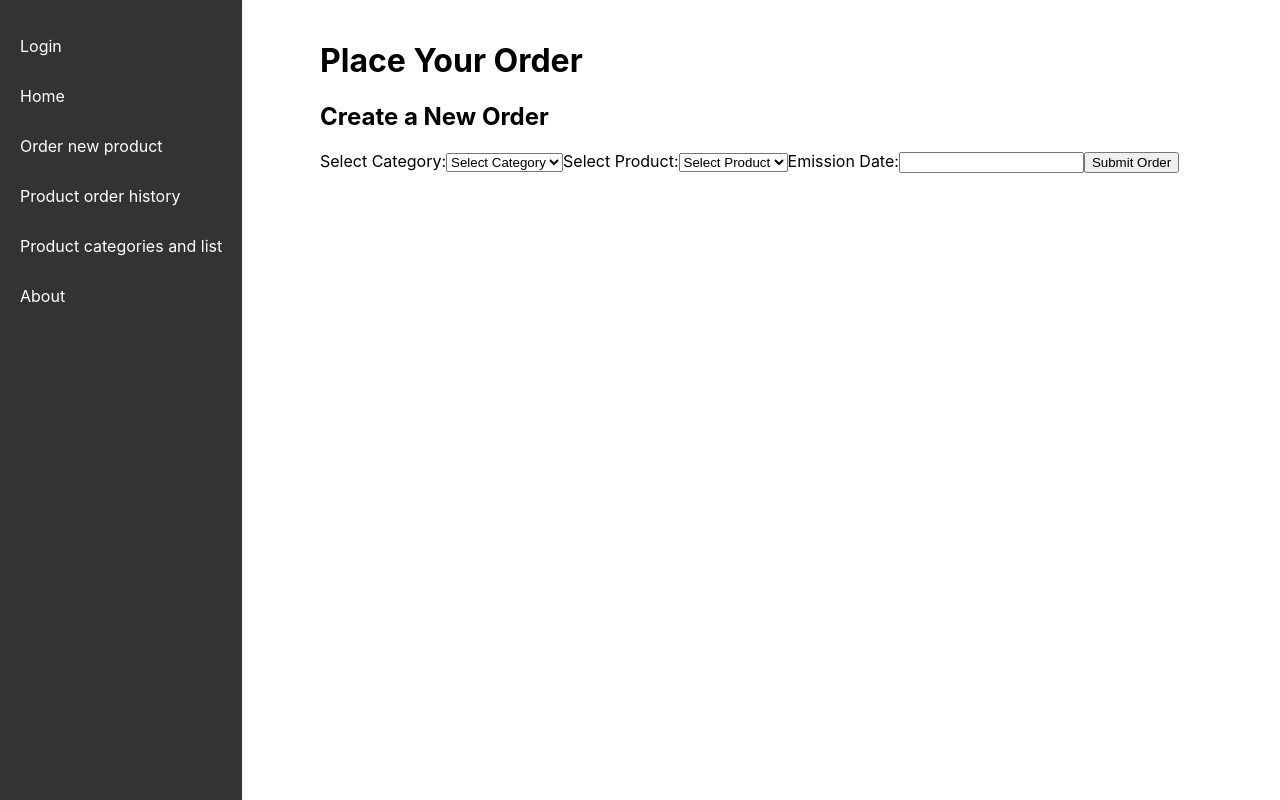
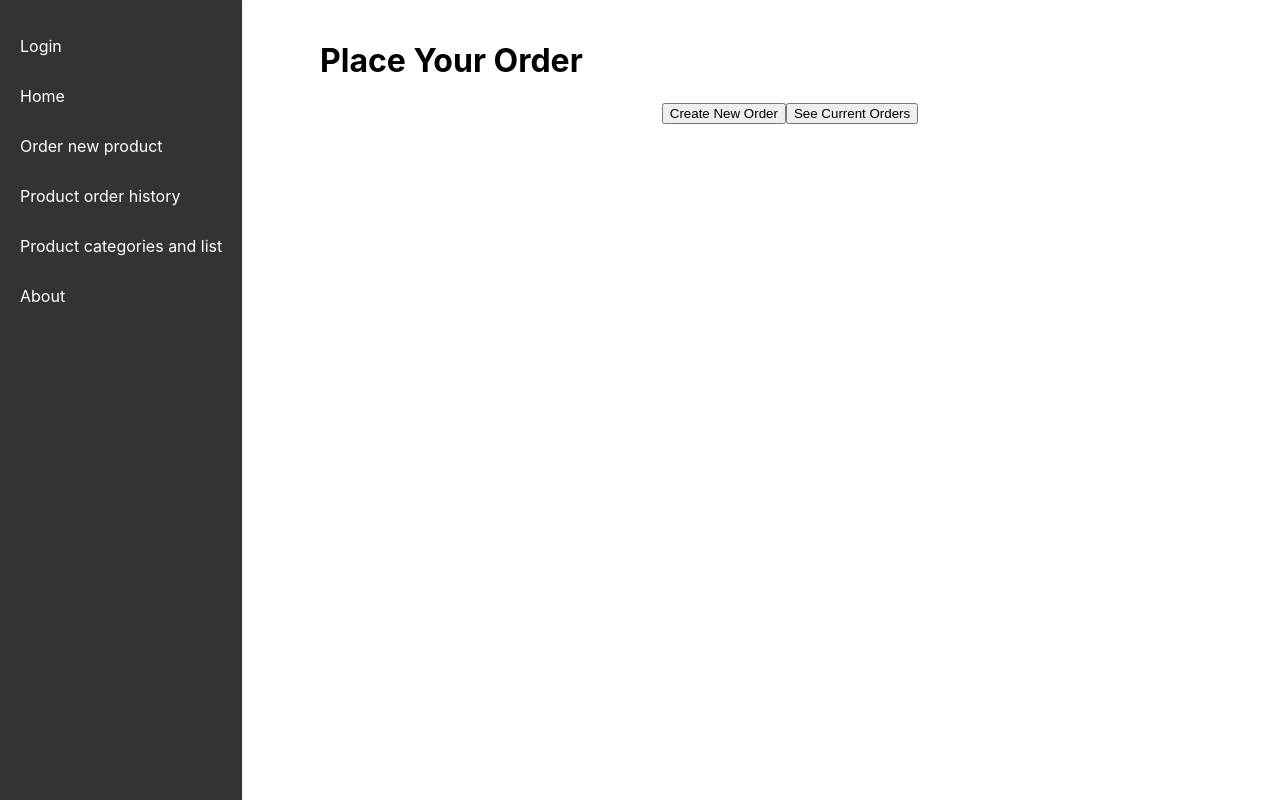
Before and after one commit to Makarovsky2222/groceries_shop_ITC, a React (Create React App) app in the folder arun-shop/: page /order in a window 1280 px wide. Built offline with nearby package versions, Linux system fonts and the light colour scheme.

Commit message:
refactored Order component

```diff
--- a/arun-shop/package.json
+++ b/arun-shop/package.json
@@ -3,11 +3,15 @@
   "version": "0.1.0",
   "private": true,
   "dependencies": {
+    "@reduxjs/toolkit": "^2.0.1",
     "@testing-library/jest-dom": "^5.17.0",
     "@testing-library/react": "^13.4.0",
     "@testing-library/user-event": "^13.5.0",
+    "bootstrap": "^5.3.2",
     "react": "^18.2.0",
+    "react-bootstrap": "^2.9.1",
     "react-dom": "^18.2.0",
+    "react-redux": "^9.0.4",
     "react-router-dom": "^6.20.1",
     "react-scripts": "^3.0.1",
     "styled-components": "^6.1.1",
--- /dev/null
+++ b/arun-shop/src/components/OrderProduct.css
@@ -0,0 +1,56 @@
+/* OrderProduct.css */
+.order-form-container {
+    margin: 20px;
+    text-align: center;
+  }
+
+  .order-form-window {
+    background: #f8f8f8;
+    padding: 20px;
+    border: 1px solid #ddd;
+    border-radius: 10px;
+    box-shadow: 0 4px 8px rgba(0, 0, 0, 0.1);
+    margin-top: 20px;
+    max-width: 400px;
+    margin: 20px auto;
+  }
+
+  .order-form-window label {
+    display: block;
+    margin-bottom: 8px;
+    font-weight: bold;
+  }
+
+  .order-form-window input,
+  .order-form-window select {
+    width: 100%;
+    padding: 10px;
+    margin-bottom: 15px;
+    border: 1px solid #ddd;
+    border-radius: 5px;
+    box-sizing: border-box;
+  }
+
+  .order-form-window button {
+    background-color: #4caf50;
+    color: white;
+    padding: 10px 15px;
+    border: none;
+    border-radius: 5px;
+    cursor: pointer;
+  }
+
+  .order-form-window button:hover {
+    background-color: #45a049;
+  }
+
+  .order-form-window button:last-child {
+    background-color: #d9534f;
+    margin-left: 10px;
+  }
+
+  .order-form-window button:last-child:hover {
+    background-color: #c9302c;
+  }
+
+  /* Add more styles based on your design requirements */
--- a/arun-shop/src/components/OrderProduct.js
+++ b/arun-shop/src/components/OrderProduct.js
@@ -1,129 +1,114 @@
-// Import necessary dependencies
-import React, { useState, useEffect } from 'react';
-import ProductList from '../pages/ProductList';
+// OrderProduct.jsx
+import React, { useState } from "react";
+import "./OrderProduct.css";
 
 const OrderProduct = () => {
-  // Define state for order details
-  const [orderDetails, setOrderDetails] = useState({
-    category: '', // selected category
-    product: '', // selected product
-    emissionDate: '',
-    estimatedArrivalDate: '',
-    author: '',
+  //State to manage current orders
+  const [currentOrders, setCurrentOrders] = useState([
+    { id: "1", emissionDate: "2023-12-25", author: "John Doe", products: [] },
+    { id: "2", emissionDate: "2023-12-26", author: "Jane Smith", products: [] },
+    // Add more orders as needed, and we need to fetch them from backend
+  ]);
+
+  // State to manage visibility of current orders
+  const [isOrderListOpen, setOrderListOpen] = useState(false);
+
+  // Function to toggle the visibility of current orders
+  const toggleOrderList = () => {
+    setOrderListOpen(!isOrderListOpen);
+  };
+
+  // State to manage new order data
+  const [order, setOrder] = useState({
+    id: "",
+    emissionDate: "",
+    author: "",
+    selectedCategory: "",
+    selectedProduct: "",
   });
 
-  // Define state for categories and products
-  // const [categories, setCategories] = useState([]);
-  const categories = [
-    {
-      categoryName: "Fruits",
-      products: [
-        { name: "Apple", price: 1.5 },
-        { name: "Banana", price: 0.75 },
-        { name: "Orange", price: 1.2 },
-      ],
-    },
-    {
-      categoryName: "Vegetables",
-      products: [
-        { name: "Carrot", price: 0.9 },
-        { name: "Broccoli", price: 2.0 },
-        { name: "Tomato", price: 1.0 },
-      ],
-    },
-    // Add more categories as needed
-  ];
+  // State to manage categories (you might fetch these from a backend)
+  const [categories, setCategories] = useState([
+    "Category1",
+    "Category2",
+    "Category3",
+  ]);
 
-  // Function to flatten the categories into an array of products
-  const flattenCategories = (categoriesArray) => {
-    return categoriesArray.reduce((products, category) => {
-      return [...products, ...category.products];
-    }, []);
+  // State to manage visibility of the order form window
+  const [isOrderFormOpen, setOrderFormOpen] = useState(false);
+
+  // Function to handle order form submission
+  const handleOrderSubmit = () => {
+    // Implement logic to handle order submission, e.g., send data to the backend
+    console.log("Order Submitted:", order);
   };
 
-  // Function to fetch categories from ProductList
-  const fetchCategories = () => {
-    // Set categories state with the categories array from ProductList
-    //setCategories(ProductList.categories);
-  };
+  return (
+    <div className="order-form-container">
+      <button onClick={() => setOrderFormOpen(true)}>Create New Order</button>
+      <button onClick={toggleOrderList}>See Current Orders</button>
 
-  // Function to update order details when user selects a category or product
-  const handleSelectChange = (e) => {
-    const { name, value } = e.target;
-    setOrderDetails((prevDetails) => ({ ...prevDetails, [name]: value }));
-  };
+      {isOrderListOpen && (
+        <div className="current-orders">
+          <h2>Current Orders</h2>
+          <ul>
+            {currentOrders.map((order) => (
+              <li key={order.id}>
+                Order ID: {order.id}, Estimated Date: {order.emissionDate}
+              </li>
+            ))}
+          </ul>
+        </div>
+      )}
 
-  // Function to handle form submission (creating a new order)
-  const handleOrderSubmit = async (e) => {
-    e.preventDefault();
+      {isOrderFormOpen && (
+        <div className="order-form-window">
+          {/* Order form content */}
+          <label>ID:</label>
+          <input
+            type="text"
+            value={order.id}
+            onChange={(e) => setOrder({ ...order, id: e.target.value })}
+          />
 
-    // with functionnal back-end
-    // const response = await createOrderAPI(orderDetails);
-    // setOrderDetails(response.data);
-  };
+          <label>Emission Date:</label>
+          <input
+            type="text"
+            value={order.emissionDate}
+            onChange={(e) =>
+              setOrder({ ...order, emissionDate: e.target.value })
+            }
+          />
 
-  // Use useEffect to fetch categories when the component mounts
-  useEffect(() => {
-    fetchCategories();
-  }, []); // The empty dependency array ensures that the effect runs only once when the component mounts
+          <label>Author:</label>
+          <input
+            type="text"
+            value={order.author}
+            onChange={(e) => setOrder({ ...order, author: e.target.value })}
+          />
 
-  return (
-    <div>
-      <h2>Create a New Order</h2>
-      <form onSubmit={handleOrderSubmit}>
-        {/* Dropdown for selecting category */}
-        <label>
-          Select Category:
+          {/* Dropdown for selecting category */}
+          <label>Category:</label>
           <select
-            name="category"
-            value={orderDetails.category}
-            onChange={handleSelectChange}
+            value={order.selectedCategory}
+            onChange={(e) =>
+              setOrder({ ...order, selectedCategory: e.target.value })
+            }
           >
-            <option value="">Select Category</option>
+            <option value="">Select a Category</option>
             {categories.map((category) => (
-              <option key={category.categoryName} value={category.categoryName}>
-                {category.categoryName}
+              <option key={category} value={category}>
+                {category}
               </option>
             ))}
           </select>
-        </label>
+          {/* Submit button */}
+          <button onClick={handleOrderSubmit}>Submit Order</button>
 
-        {/* Dropdown for selecting product */}
-        <label>
-          Select Product:
-          <select
-            name="product"
-            value={orderDetails.product}
-            onChange={handleSelectChange}
-          >
-            <option value="">Select Product</option>
-            {orderDetails.category &&
-              flattenCategories(categories)
-                .filter((product) => product.categoryName === orderDetails.category)
-                .map((product) => (
-                  <option key={product.name} value={product.name}>
-                    {product.name}
-                  </option>
-                ))}
-          </select>
-        </label>
-
-        {/* Add input fields for emission date, estimated arrival date, and author */}
-        {/* Use appropriate input types and labels */}
-        {/* Example: */}
-        <label>
-          Emission Date:
-          <input
-            type="text"
-            name="emissionDate"
-            value={orderDetails.emissionDate}
-            onChange={handleSelectChange}
-          />
-        </label>
-
-        {/* Repeat for other input fields */}
-        <button type="submit">Submit Order</button>
-      </form>
+          {/* Close button */}
+          <button onClick={() => setOrderFormOpen(false)}>Close</button>
+        </div>
+      )}
     </div>
   );
 };
--- a/arun-shop/src/pages/ProductList.js
+++ b/arun-shop/src/pages/ProductList.js
@@ -1,10 +1,10 @@
-  //Home.js
+  //ProductList.js
 
   import React from "react";
   import AddProduct from "../components/AddProduct";
   import Category from "../components/Category";
 
-  const Home = () => {
+  const ProductList = () => {
       const categories = [
           {
             categoryName: "Fruits",
@@ -29,12 +29,12 @@
     return (
       <div>
         <h1>Groceries Store</h1>
-        {categories.map((category, index) => (
-          <Category key={index} {...category} />
+        {categories.map((category) => (
+          <Category key={category.categoryName} {...category} />
         ))}
         <AddProduct />
       </div>
     );
   };
 
-  export default Home;
+ export default ProductList;
```
Also changed, not shown: 1 other file (tests, documents, lock files or other folders).
